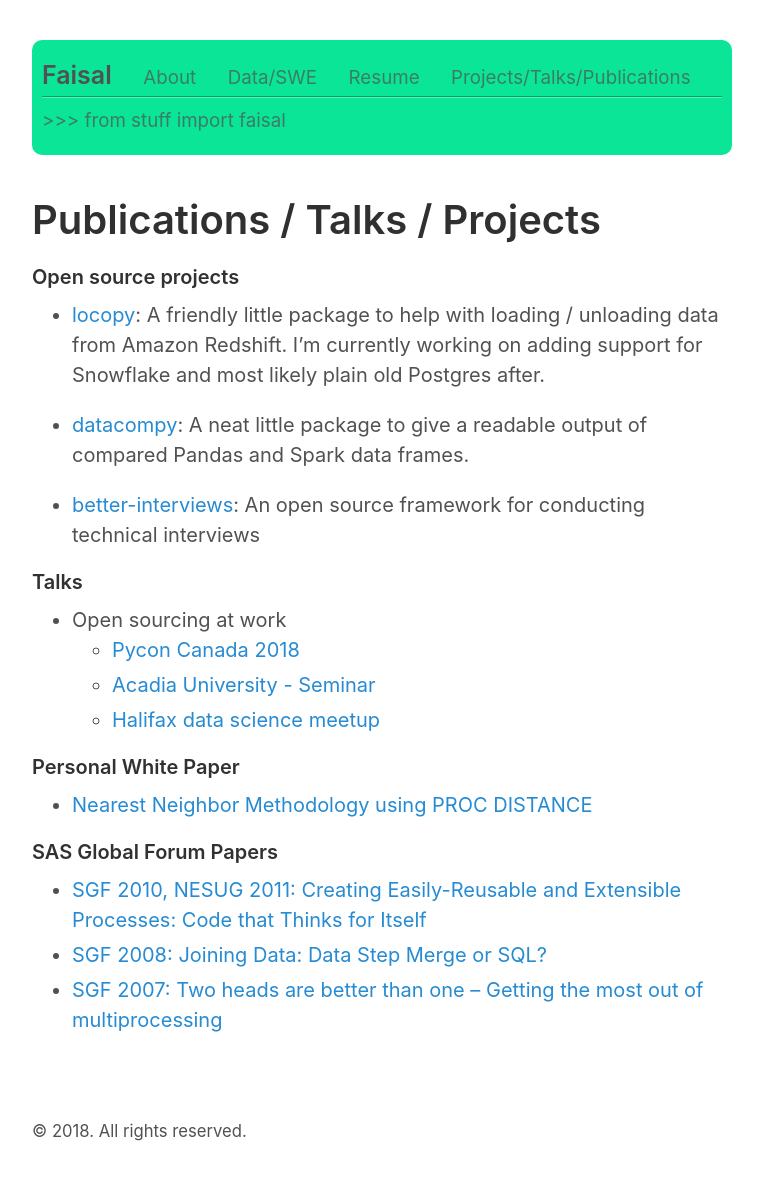
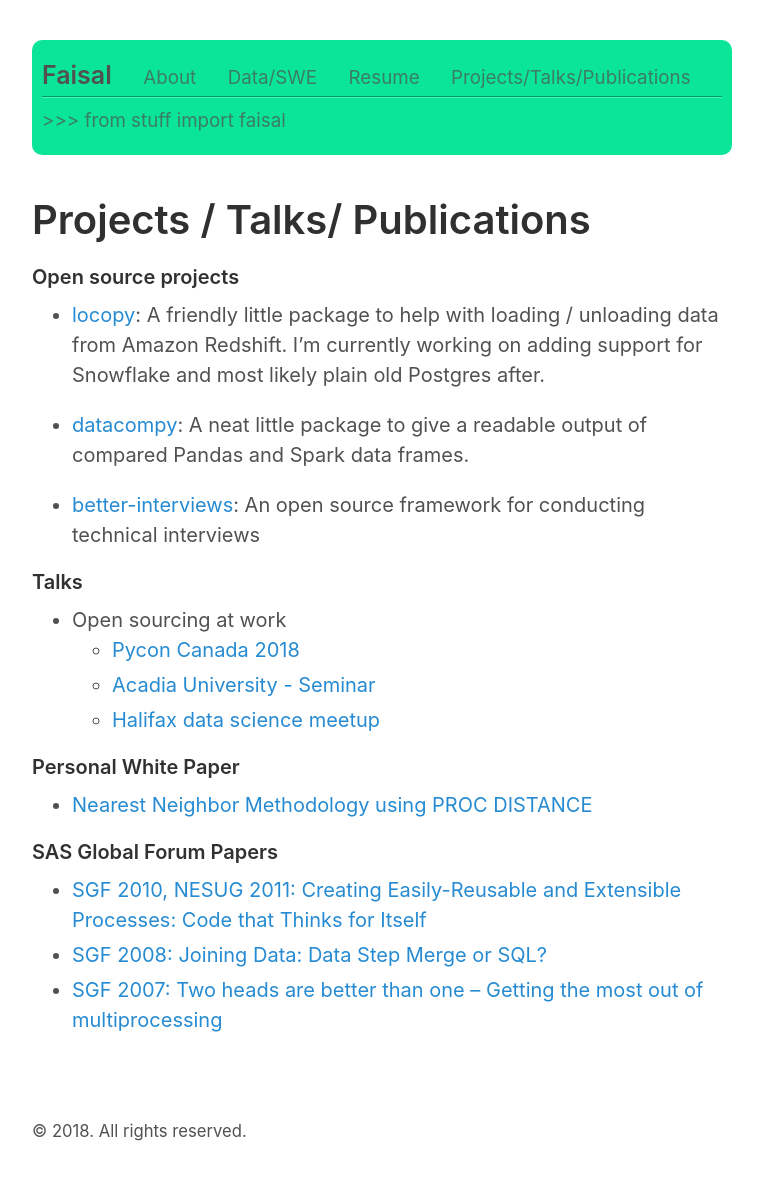
Before and after one commit to fdosani/fdosani.github.io, a Jekyll site: the page built from publications.md, in a window 1280 px wide. Shown: the whole page, without its empty margins (258-1021 px from the left). Built offline with Jekyll 4.4.1, drawn with Linux system fonts in a browser that asks for light colours.

```diff
--- a/publications.md
+++ b/publications.md
@@ -1,6 +1,6 @@
 ---
 layout: page
-title: Publications / Talks / Projects
+title: Projects / Talks/ Publications
 ---
 
 #### Open source projects
```
